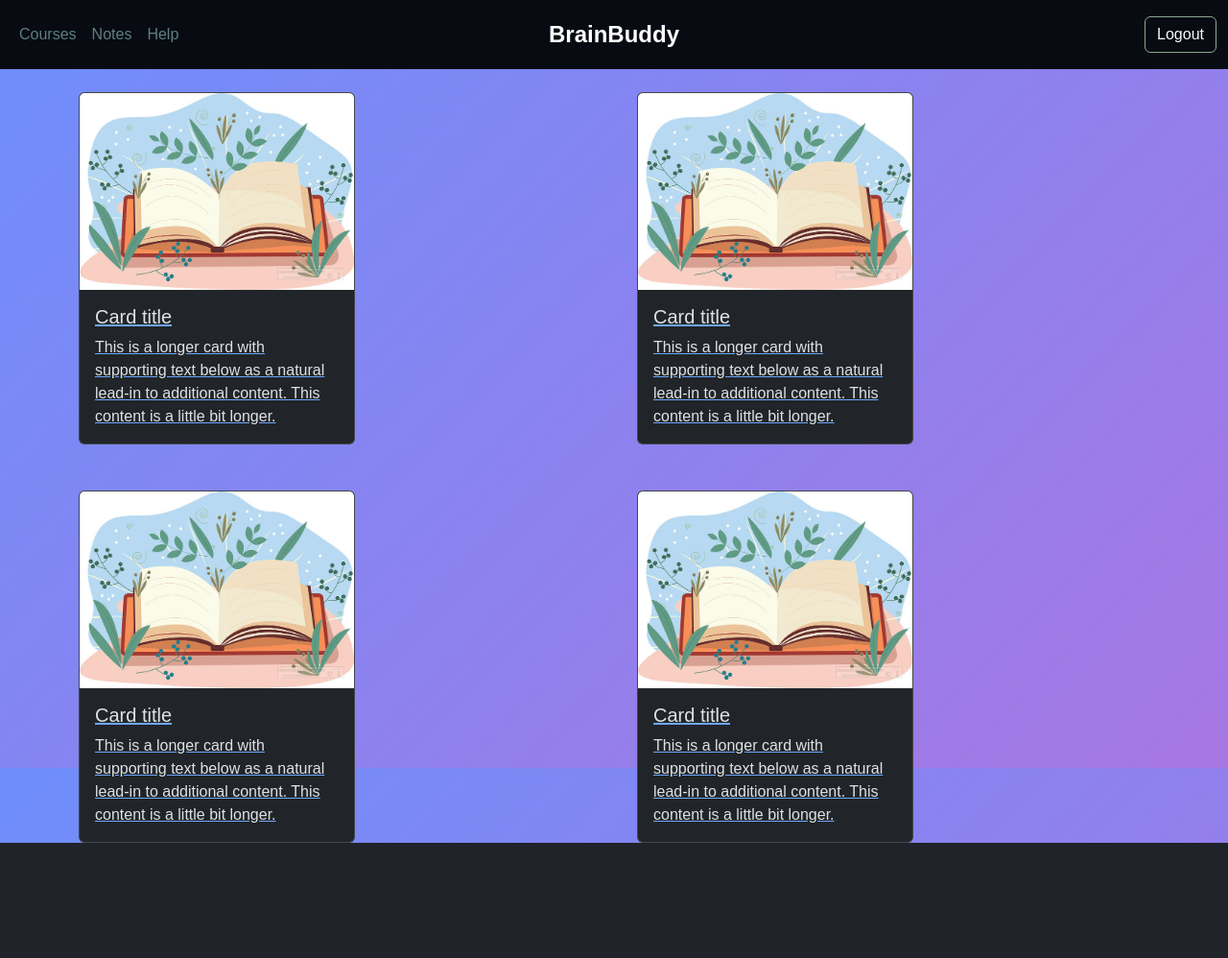
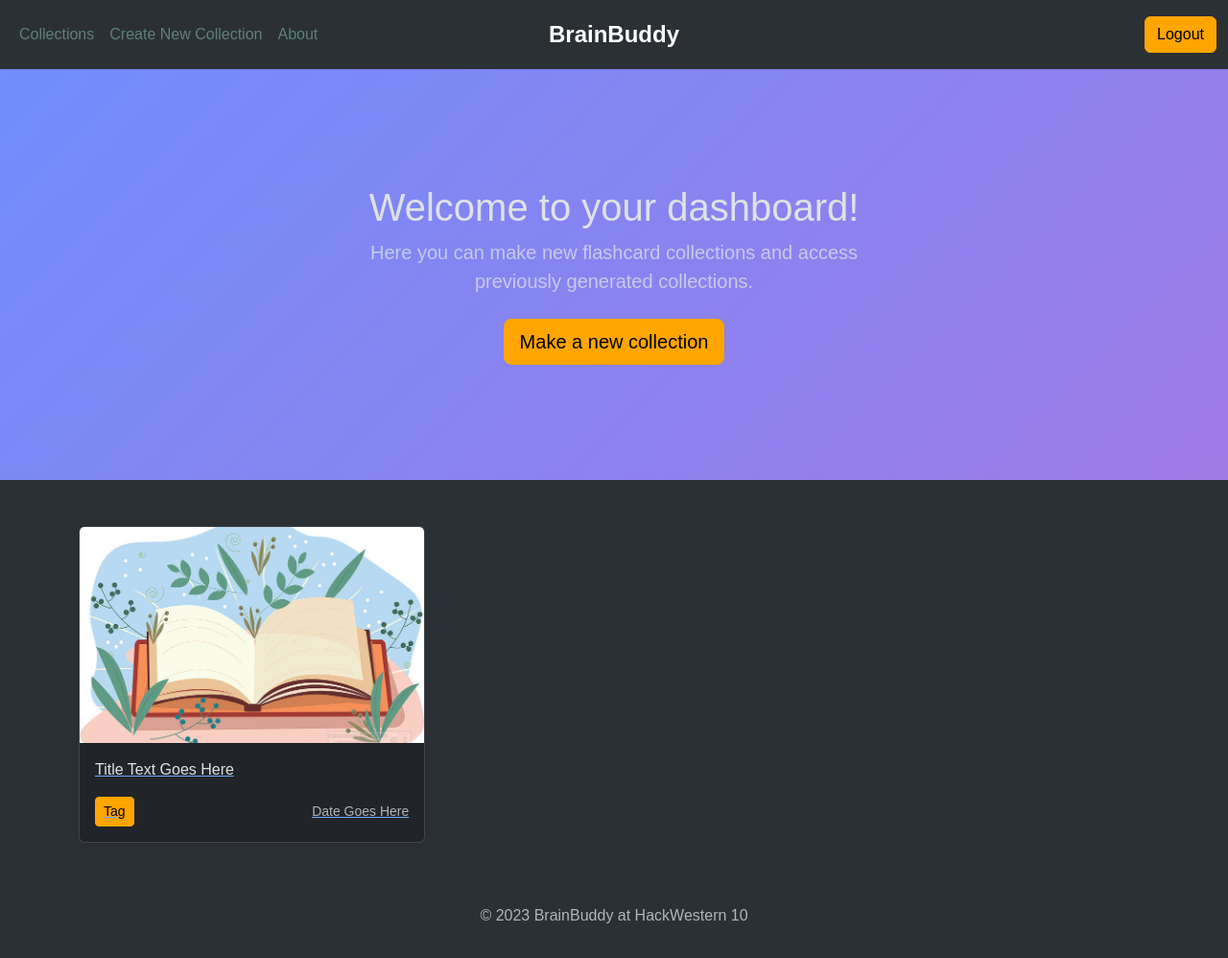
Before and after one commit to eatekha/SmartStacks, a Flask app: template app/main/templates/home.html in a window 1280 px wide. Shown: the whole page at 96% size. Before the commit the page ends 878 px from the top, so only its background shows below. Run offline with Flask 3, Linux system fonts and the light colour scheme; the template is opened without the code that fills it, so the values that code supplies are empty; some libraries are stand-ins or nearby versions.

Commit message:
Added footer, and fixed issues where background colour wouldn't extend all the way to the bottom of the page. Also fixed button colourings.

```diff
--- a/app/auth/templates/login.html
+++ b/app/auth/templates/login.html
@@ -16,7 +16,7 @@
         padding: 0.75rem 1rem;
     }
 </style>
-<div class="container-fluid ps-md-0">
+<div class="container-fluid ps-md-0 bg-body-tertiary">
     <div class="row g-0">
         <div class="d-none d-md-flex col-md-4 col-lg-6">
             <img src="{{ url_for('static', filename='images/campfire2.gif') }}" alt="Comfy Login Campfire"
@@ -57,7 +57,7 @@
                                 </div>
                                 <div class="d-grid">
                                     <button type="submit"
-                                            class="btn btn-lg btn-primary btn-login text-uppercase fw-bold mb-2">{{
+                                            class="btn btn-lg btn-login text-uppercase fw-bold mb-2">{{
                                         form.submit.label.text }}
                                     </button>
                                     <div class="text-center">
--- a/app/flashcards/routes.py
+++ b/app/flashcards/routes.py
@@ -22,7 +22,5 @@ def carousel():
         {
             'question': 'Lorem ipsum dolor sit amet, consectetur adipiscing elit, sed do eiusmod tempor incididunt ut labore et dolore magna aliqua. Ut enim ad minim veniam, quis nostrud exercitation ullamco laboris nisi ut aliquip ex ea commodo consequat.',
             'answer': 'Lorem ipsum dolor sit amet, consectetur adipiscing elit, sed do eiusmod tempor incididunt ut labore et dolore magna aliqua. Ut enim ad minim veniam, quis nostrud exercitation ullamco laboris nisi ut aliquip ex ea commodo consequat.'}
-        # Add more flashcards as needed
     ]
-    # Your flashcard screen logic here
     return render_template('carousel.html', flashcards=flashcards_data)
--- a/app/flashcards/templates/carousel.html
+++ b/app/flashcards/templates/carousel.html
@@ -43,5 +43,4 @@
         </div>
     </div>
 </div>
-
 {% endblock %}
--- a/app/main/templates/card.html
+++ b/app/main/templates/card.html
@@ -1,11 +1,17 @@
 <div class="col">
     <a href="{{ url_for('flashcards.carousel') }}">
-        <div class="card" style="width: 18rem">
-            <img class="card-img-top" src="{{ url_for('static', filename='images/book.jpg') }}" alt="Course Card Image">
+        <div class="card shadow-sm">
+            <img class="card-img-top" height="225" style="object-fit: cover"
+                 src="{{ url_for('static', filename='images/book.jpg') }}" alt="Course Card Image">
+            </svg>
             <div class="card-body">
-                <h5 class="card-title">Card title</h5>
-                <p class="card-text">This is a longer card with supporting text below as a natural lead-in to additional
-                    content. This content is a little bit longer.</p>
+                <p class="card-text">Title Text Goes Here</p>
+                <div class="d-flex justify-content-between align-items-center">
+                    <div class="btn-group">
+                        <button type="button" class="btn btn-sm btn-outline-secondary">Tag</button>
+                    </div>
+                    <small class="text-body-secondary">Date Goes Here</small>
+                </div>
             </div>
         </div>
     </a>
--- a/app/main/templates/home.html
+++ b/app/main/templates/home.html
@@ -2,12 +2,26 @@
 {% block title %}Home{% endblock %}
 {% block content %}
 {% include 'navbar.html' %}
-<div class="container mt-4">
-    <div class="row row-cols-2 g-5 ">
-        {% include 'card.html' %}
-        {% include 'card.html' %}
-        {% include 'card.html' %}
-        {% include 'card.html' %}
+
+<section class="py-5 text-center container ">
+    <div class="row py-lg-5 mt-5">
+        <div class="col-lg-6 col-md-8 mx-auto mt-5">
+            <h1 class="fw-light">Welcome to your dashboard!</h1>
+            <p class="lead text-body-secondary">Here you can make new flashcard collections and access previously
+                generated collections.</p>
+            <p>
+                <a href="#" class="btn btn-lg my-2">Make a new collection</a>
+            </p>
+        </div>
+    </div>
+</section>
+
+<div class="album py-5 bg-body-tertiary flex-grow-1">
+    <div class="container">
+        <div class="row row-cols-3 g-3">
+            {% include 'card.html' %}
+        </div>
     </div>
 </div>
+{% include 'footer.html' %}
 {% endblock %}
--- a/app/static/css/background.css
+++ b/app/static/css/background.css
@@ -9,6 +9,13 @@
     --accent-blue: #4287f5; /* Pinkish-Blue */
 }
 
+html, body {
+    height: 100%;
+    margin: 0;
+    display: flex;
+    flex-direction: column;
+}
+
 /* Body Styles */
 body {
     height: 100vh;
@@ -17,25 +24,3 @@ body {
     font-family: Arial, sans-serif;
     background: linear-gradient(135deg, #6e8efb, #a777e3);
 }
-
-
-/* Button Hover Effect */
-.btn:hover {
-    background-color: var(--primary-light);
-    border-color: var(--primary-light);
-    color: var(--primary-dark);
-    transition: background-color 0.3s ease, border-color 0.3s ease, color 0.3s ease;
-}
-
-/* Large Button Style */
-.btn-xl {
-    padding: 1rem 1.75rem;
-    font-size: 1.5rem;
-    border-radius: 0.3rem;
-    font-weight: 700;
-    line-height: 1.5;
-    background-color: var(--secondary-light);
-    border-color: var(--secondary-light);
-    color: var(--primary-medium);
-    transition: background-color 0.3s ease, border-color 0.3s ease, color 0.3s ease;
-}
--- /dev/null
+++ b/app/static/css/buttons.css
@@ -0,0 +1,24 @@
+.btn {
+    background-color: orange;
+    border-color: orange;
+    color: black;
+}
+
+.btn:hover {
+    background-color: #ec6b12;
+    border-color: #ec6b12;
+    color: black;
+    transition: background-color 0.3s ease, border-color 0.3s ease, color 0.3s ease;
+}
+
+.btn-xl {
+    padding: 1rem 1.75rem;
+    font-size: 1.5rem;
+    border-radius: 0.3rem;
+    font-weight: 700;
+    line-height: 1.5;
+    background-color: var(--secondary-light);
+    border-color: var(--secondary-light);
+    color: var(--primary-medium);
+    transition: background-color 0.3s ease, border-color 0.3s ease, color 0.3s ease;
+}
--- a/app/static/css/master.css
+++ b/app/static/css/master.css
@@ -1,2 +1,3 @@
 @import url(flashcard.css);
 @import url(background.css);
+@import url(buttons.css);
--- /dev/null
+++ b/app/templates/footer.html
@@ -0,0 +1,4 @@
+<footer class="footer mt-auto py-3 bg-body-tertiary">
+    <div class="container">
+        <p class="text-center text-muted">&copy 2023 BrainBuddy at HackWestern 10</p></div>
+</footer>
--- a/app/templates/navbar.html
+++ b/app/templates/navbar.html
@@ -19,37 +19,20 @@
         border-color: #8ba691; /* Custom color for navbar toggler */
     }
 
-    .btn-outline-custom {
-        border-color: #8ba691; /* Custom border color for button */
-    }
-
-    .btn-outline-custom:hover {
-        color: #080b12; /* Change text color on hover */
-        background-color: #8ba691; /* Change background color on hover */
-        border-color: #8ba691; /* Ensure border color matches */
-        transition: all 0.3s ease; /* Smooth transition for all changes */
-    }
-
-    .icon-custom-color {
-        color: #8ba691; /* Custom icon color */
-    }
 </style>
-
-<nav class="navbar navbar-expand-md py-3" style="background-color: #080b12;">
+<section class="bg-body-tertiary">
+    <nav class="navbar navbar-expand-md py-3 fixed-top bg-body-tertiary">
         <div class="container-fluid">
             <div class="navbar-collapse collapse w-100 order-1 order-md-0 dual-collapse2">
                 <ul class="navbar-nav me-auto">
                     <li class="nav-item active">
-                    <a class="nav-link navbar-custom-link" href="#">Courses <i
-                            class="bi bi-journal-bookmark-fill icon-custom-color"></i></a>
+                        <a class="nav-link navbar-custom-link" href="#">Collections </a>
                     </li>
                     <li class="nav-item">
-                    <a class="nav-link navbar-custom-link" href="#">Notes <i
-                            class="bi bi-pencil-square icon-custom-color"></i></a>
+                        <a class="nav-link navbar-custom-link" href="#">Create New Collection </a>
                     </li>
                     <li class="nav-item">
-                    <a class="nav-link navbar-custom-link" href="#">Help <i
-                            class="bi bi-question-circle-fill icon-custom-color"></i></a>
+                        <a class="nav-link navbar-custom-link" href="#">About</a>
                     </li>
                 </ul>
             </div>
@@ -61,8 +44,8 @@
                 </button>
             </div>
             <div class="navbar-collapse collapse w-100 order-3 dual-collapse2">
-            <a class="ms-auto btn btn-outline-light btn-outline-custom" href="{{ url_for('auth.login') }}"
-               type="button">Logout</a>
+                <a class="ms-auto btn " href="/logout" type="button">Logout</a>
             </div>
         </div>
     </nav>
+</section>
```
Also changed, not shown: app/main/routes.py (+6 -1 lines). Lines whose indentation alone changed are shown as unchanged.
